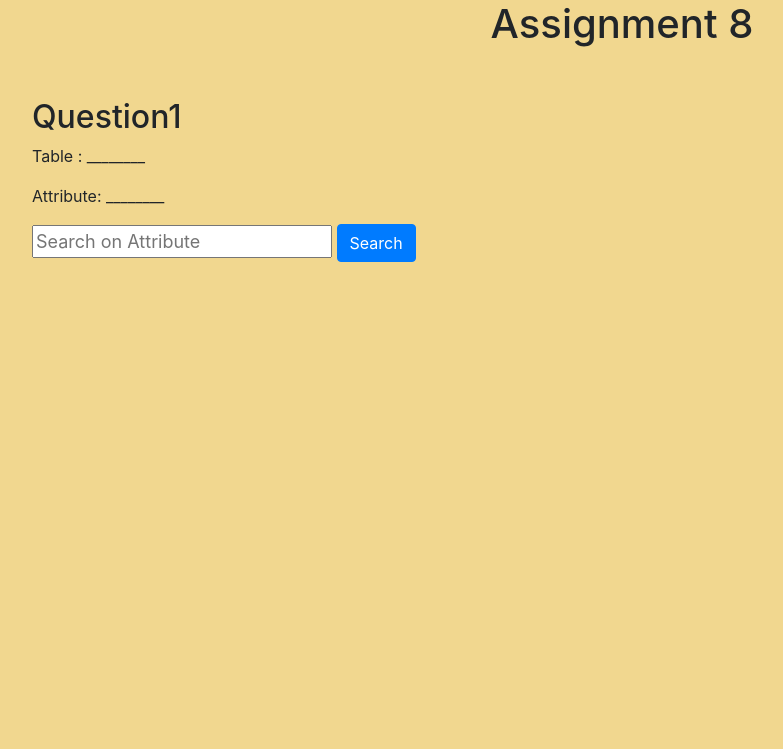
After one commit to divyanshu0x16/database-assignment8, a Flask app: page /assignment8 in a window 1280 px wide. The commit adds this page. Shown: the top 749 px of the page, without its empty margins (18-801 px from the left). Run offline with Flask 2, Linux system fonts and the light colour scheme; some libraries are stand-ins or nearby versions.

Commit message:
added search button

```diff
--- a/app.py
+++ b/app.py
@@ -330,6 +330,7 @@ def vendors():
         return redirect('/vendors')
     print(1)
     return render_template('vendors_form.html')
+
 @app.route('/vendors/delete', methods=['GET'])
 def delete_vendor():
     if request.method == 'GET':
@@ -350,5 +351,21 @@ def delete_vendor():
 
         return redirect("/vendors")
 
+@app.route('/assignment8', methods=['GET', 'POST'])
+def assignment8():
+    if request.method == 'POST':
+        cur = mysql.connection.cursor()
+        name = request.form['name']
+
+        #SQL Query Here
+        query_name = name + "%"
+        cur.execute("SELECT first_name FROM passenger WHERE first_name LIKE %s", [query_name])
+        mysql.connection.commit()
+
+        output = cur.fetchall()
+
+        return render_template('assignment8.html', data=output)
+    return render_template('assignment8.html')
+
 if __name__=="__main__":
     app.run(debug=True)
--- /dev/null
+++ b/templates/assignment8.html
@@ -0,0 +1,37 @@
+<html>
+  <head>
+    <meta name="viewport" content="width=device-width, initial-scale-1.0" />
+    <link
+      rel="stylesheet"
+      href="https://cdn.jsdelivr.net/npm/bootstrap@4.0.0/dist/css/bootstrap.min.css"
+      integrity="sha384-Gn5384xqQ1aoWXA+058RXPxPg6fy4IWvTNh0E263XmFcJlSAwiGgFAW/dAiS6JXm"
+      crossorigin="anonymous"
+    />
+  </head>
+
+  <body class="content" style="background-color: rgb(241, 215, 143);">
+    <h1><center>Assignment 8</center></h1>
+    <div style=" margin: 50px">
+      <h2>Question1</h2>
+      <p>Table : ________</p>
+      <p>Attribute: ________</p>
+      <form class="example" method="POST" action="">
+        <input
+          type="text"
+          placeholder="Search on Attribute"
+          name="name"
+          style="width: 300px; font-size: large"
+        />
+        <input class="btn btn-primary" type="submit" value="Search">
+      </form>
+      <center>
+        {% for item in data %}
+            <tr>
+                <td> {{item[0]}} </td>
+                </br>
+            </tr>
+        {% endfor %}
+        </center>
+    </div>
+  </body>
+</html>
--- a/templates/index.html
+++ b/templates/index.html
@@ -31,7 +31,6 @@
 <a href="/staff" class="button">Staff</a>
 <a href="/passengers" class="button">Passenger</a>
 <a href="/vendors" class="button">Vendor</a>
-
-
+<a href="/assignment8" class="button">Assignment 8</a>
 
 </html>
```
